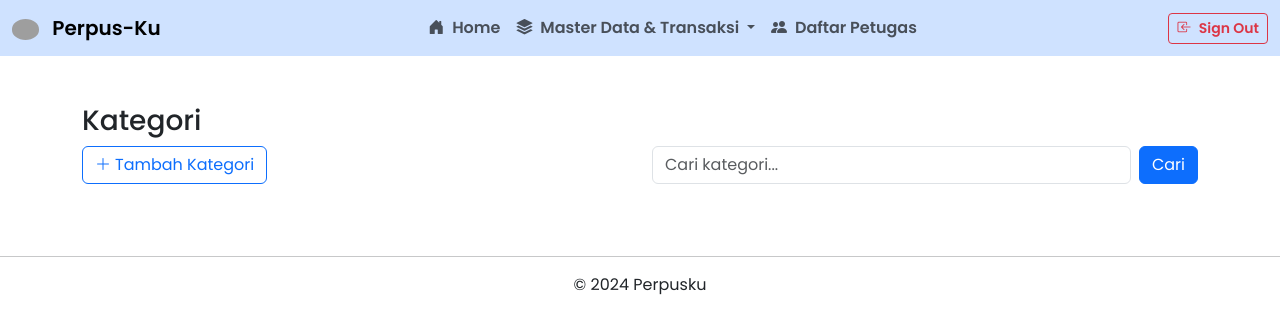
After one commit to Arg39/kelompok-1-sip, a PHP site: the page made by app/views/kategori/index.php in a window 1280 px wide. The commit adds this page. Shown: the top 334 px of the page. Run offline with PHP 8.4, Linux system fonts and the light colour scheme; the template is opened without the code that fills it, so the values that code supplies are empty; some libraries are stand-ins or nearby versions; grey boxes are pictures that could not be loaded.

Commit message:
Update views folder and add kategori/index.php

```diff
--- /dev/null
+++ b/app/views/kategori/index.php
@@ -0,0 +1,56 @@
+<h3 class="mt-5">Kategori</h3>
+
+<div class="row">
+    <div class="col">
+        <a href="#" class="btn btn-outline-primary" data-bs-toggle="modal" data-bs-target="#kategoriModal"><i class="bi bi-plus-lg me-1"></i>Tambah Kategori</a>
+
+        <!-- Modal -->
+        <div class="modal fade" id="kategoriModal" tabindex="-1" aria-labelledby="kategoriModalLabel" aria-hidden="true" role="dialog">
+            <div class="modal-dialog modal-dialog-centered" role="document">
+                <div class="modal-content">
+                    <div class="modal-header">
+                        <h1 class="modal-title fs-5" id="kategoriModalLabel">Tambah Kategori</h1>
+                        <button type="button" class="btn-close" data-bs-dismiss="modal" aria-label="Close"></button>
+                    </div>
+                    <div class="modal-body">
+                        <form action="<?= BASE_URL; ?>kategori/tambah" method="post">
+                            <div class="mb-3">
+                                <label for="nama_kategori" class="form-label">Nama Kategori</label>
+                                <input type="text" class="form-control" id="nama_kategori" name="nama_kategori" required>
+                            </div>
+                            <div class="modal-footer">
+                                <button type="button" class="btn btn-outline-danger" data-bs-dismiss="modal">Batal</button>
+                                <button type="submit" class="btn btn-success">Simpan</button>
+                            </div>
+                        </form>
+                    </div>
+                </div>
+            </div>
+        </div>
+
+    </div>
+
+    <div class="col">
+        <form action="#" class="d-flex justify-content-end">
+            <input type="text" class="form-control me-2" placeholder="Cari kategori...">
+            <button class="btn btn-primary" type="submit">Cari</button>
+        </form>
+    </div>
+</div>
+
+<div class="row mt-4">
+    <?php foreach ($data['kategori'] as $kategori) : ?>
+        <div class="col-md-4 mb-3">
+            <div class="card h-100">
+                <div class="card-body m-2">
+                    <h5 class="card-title"><a href="#" class="link-body-emphasis link-underline-opacity-0 icon-link icon-link-hover"><?= $kategori['nama_kategori']; ?><i class="bi bi-box-arrow-in-right"></i></a></h5>
+                    <h6 class="card-subtitle mb-2 text-muted">ID: <?= $kategori['id']; ?></h6>
+                    <div class="d-flex justify-content-end">
+                        <a href="#" class="btn btn-warning me-2 btn-sm"><i class="bi bi-pencil"></i> Ubah</a>
+                        <a href="#" class="btn btn-danger btn-sm"><i class="bi bi-trash"></i> Hapus</a>
+                    </div>
+                </div>
+            </div>
+        </div>
+    <?php endforeach; ?>
+</div>
--- a/app/views/templates/header.php
+++ b/app/views/templates/header.php
@@ -1,5 +1,5 @@
 <!DOCTYPE html>
-<html lang="en" data-bs-theme="dark">
+<html lang="en" data-bs-theme="light">
 
 <head>
     <meta charset="UTF-8">
--- a/app/views/templates/navbar.php
+++ b/app/views/templates/navbar.php
@@ -26,7 +26,7 @@
           <ul class="dropdown-menu">
             <li><a class="dropdown-item" href="#"><i class="bi bi-person-circle me-2"></i>Master Anggota</a></li>
             <li><a class="dropdown-item" href="<?= BASE_URL; ?>rak"><i class="bi bi-hdd-rack-fill me-2"></i>Master Lokasi Rak</a></li>
-            <li><a class="dropdown-item" href="<?= BASE_URL; ?>rak"><i class="bi bi-journal-bookmark-fill me-2"></i>Master Kategori Buku</a></li>
+            <li><a class="dropdown-item" href="<?= BASE_URL; ?>kategori"><i class="bi bi-journal-bookmark-fill me-2"></i>Master Kategori Buku</a></li>
             <li><a class="dropdown-item" href="#"><i class="bi bi-book-half me-2"></i>Master Buku</a></li>
             <li>
               <hr class="dropdown-divider">
```
Also changed, not shown: app/views/templates/footer.php (line endings or trailing spaces).
